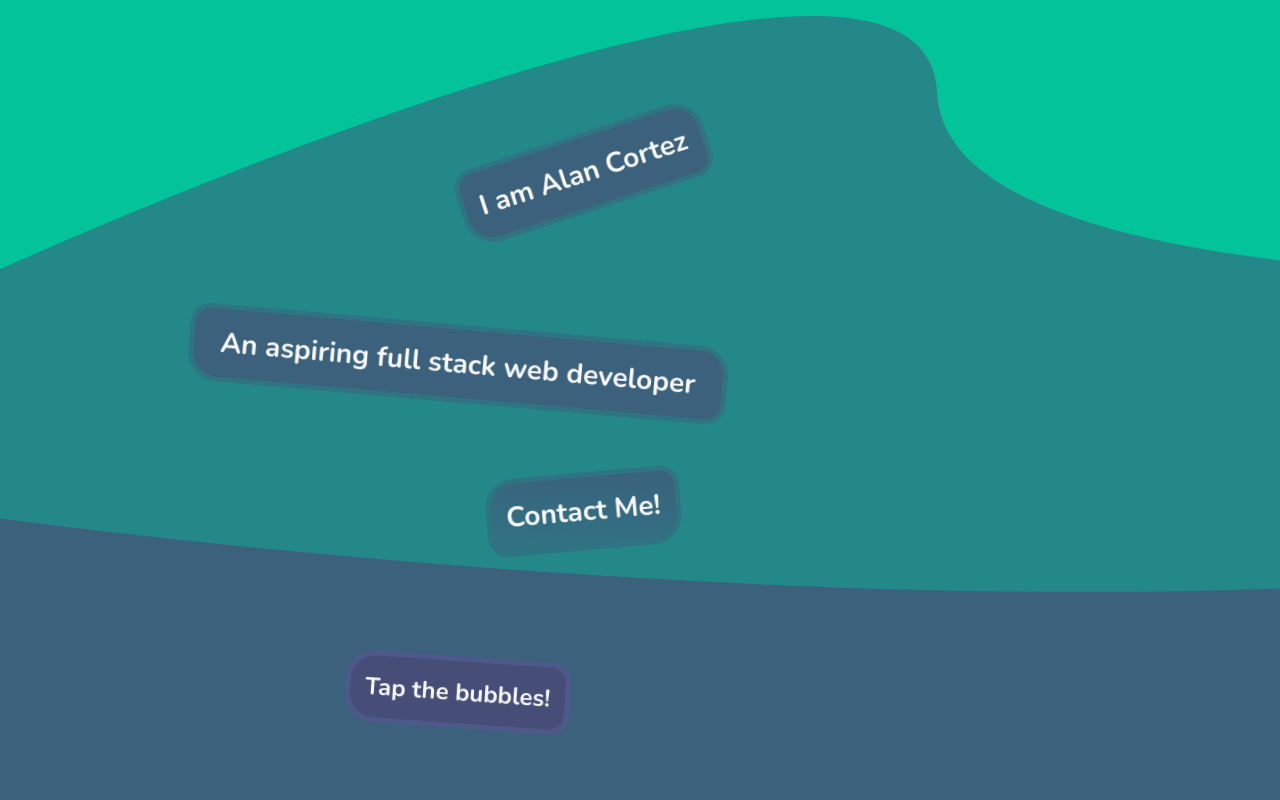
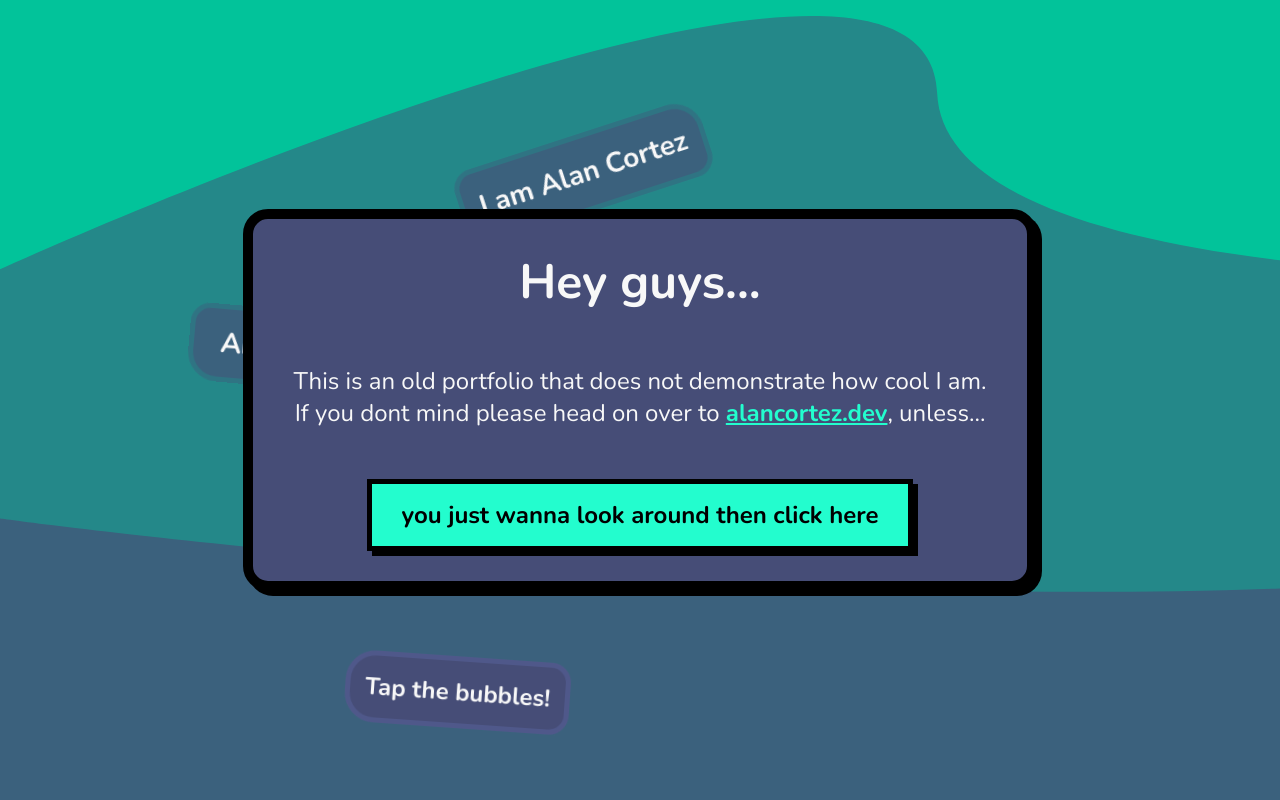
Before and after one commit to AlanCortez1337/portfolio, a React (Vite) app: page / in a window 1280 px wide. Shown: the top 800 px of the page. Built offline with nearby package versions, Linux system fonts and the light colour scheme.

Commit message:
made quick modal to redirect people to new website

```diff
--- a/src/App.jsx
+++ b/src/App.jsx
@@ -2,14 +2,22 @@
 import Wave from "./components/waves"
 import Blurp from "./components/content-info"
 import Card from "./components/projectCards"
-// const Blurp = React.lazy(() => import('./components/content-info'))
-// const Card = React.lazy(() => import('./components/projectCards'))
+import Modal from "./components/modal"
+import { useState } from "react"
+import { AnimatePresence } from "framer-motion"
 
 
 function App() {
 
+  const [modalOpen, setModalOpen] = useState(true)
+
+  const close = () => setModalOpen(false);
+
   return (
     <>
+      <AnimatePresence initial={false} exitBeforeEnter={true}>
+        {modalOpen && <Modal isOpen={close}/> }
+      </AnimatePresence>
       <section className="hero">
         {/* Includes welcome bubbles */}
         {/* <Suspense fallback={<div>Loading Hero Section Information</div>}> */}
--- /dev/null
+++ b/src/components/modal.jsx
@@ -0,0 +1,51 @@
+import { motion } from "framer-motion";
+
+export default function Modal({isOpen}) {
+
+    const modalVariant = {
+        hidden: {
+            y: "-100vh",
+            opacity: 0
+        },
+        visible: {
+            y: "0",
+            opacity: 1,
+            transition: {
+                duration: 15,
+                type: "spring",
+                damping: 300,
+                stiffness: 550
+            }
+        },
+        exit: {
+            y: "-100vh",
+            opacity: 0
+        }
+    }
+
+
+    return (
+        <motion.div
+            className="backdrop"
+            initial={{opacity:0}}
+            animate={{opacity:1}}
+            exit={{opacity:0}}
+        >
+            <motion.div
+                    onClick={(e) => e.stopPropagation()}
+                    className="modal"
+                    variants={modalVariant}
+                    initial="hidden"
+                    animate="visible"
+                    exit="exit"
+                >
+                    <h1>Hey guys...</h1>
+                    <div>
+                        <p>This is an old portfolio that does not demonstrate how cool I am.</p>
+                        <p>If you dont mind please head on over to <a href="alancortez.dev">alancortez.dev</a>, unless...</p>
+                    </div>
+                    <button onClick={isOpen}>you just wanna look around then click here</button>
+                </motion.div>
+        </motion.div>
+    );
+}
--- a/src/index.css
+++ b/src/index.css
@@ -55,6 +55,66 @@ body {
   overflow-x: hidden;
   background: var(--green1);
 }
+/* Modal */
+
+.backdrop {
+  position: absolute;
+  top: 0;
+  bottom: 0;
+  width: calc(100vw - 20%);
+  height: 100vh;
+  display: flex;
+  justify-content: center;
+  align-items: center;
+  z-index: 10;
+  padding: 0 10%;
+}
+.modal {
+  padding: 30px 40px;
+  border-radius: 25px;
+  display: flex;
+  flex-direction: column;
+  justify-content: center;
+  align-items: center;
+  gap: 50px;
+  background-color: var(--purple1);
+  border: 10px solid black;
+  box-shadow: 5px 5px black;
+}
+.modal-title {
+  display: flex;
+  flex-direction: column;
+  justify-content: center;
+  align-items: center;
+}
+.modal h1 {
+  font-size: 24px;
+  text-align: center;
+}
+.modal p {
+  font-size: 18px;
+  text-align: center;
+}
+.modal a {
+  color: var(--greenHighlist);
+  font-weight: 700;
+}
+.modal button {
+  font-weight: 600;
+  padding: 15px 30px;
+  font-size: 18px;
+  font-weight: 700;
+  background-color: var(--greenHighlist);
+  border: 5px solid black;
+  box-shadow: 5px 5px black;
+  color: black;
+  transition: all 450ms ease-in-out;
+}
+.modal button:hover {
+  transform: scale(1.1);
+  box-shadow: 12px 12px black;
+}
+
 /* text bubbles */
 .bright-green-bubble {
   background-color: var(--greenBubbleBackground);
@@ -391,6 +451,24 @@ body {
 @media screen and (min-width: 740px) {
   body {
     --titleText: 50px;
+  }
+  /* Modal */
+  .backdrop {
+    width: calc(100vw - 20%);
+    padding: 0 10%;
+  }
+  .modal h1 {
+    font-size: 48px;
+  }
+  .modal p {
+    font-size: 24px;
+  }
+  .modal button {
+    font-size: 24px;
+    font-weight: 700;
+    background-color: var(--greenHighlist);
+    border: 5px solid black;
+    box-shadow: 5px 5px black;
   }
   /* Hero Section */
   .blurp-hero {
```
